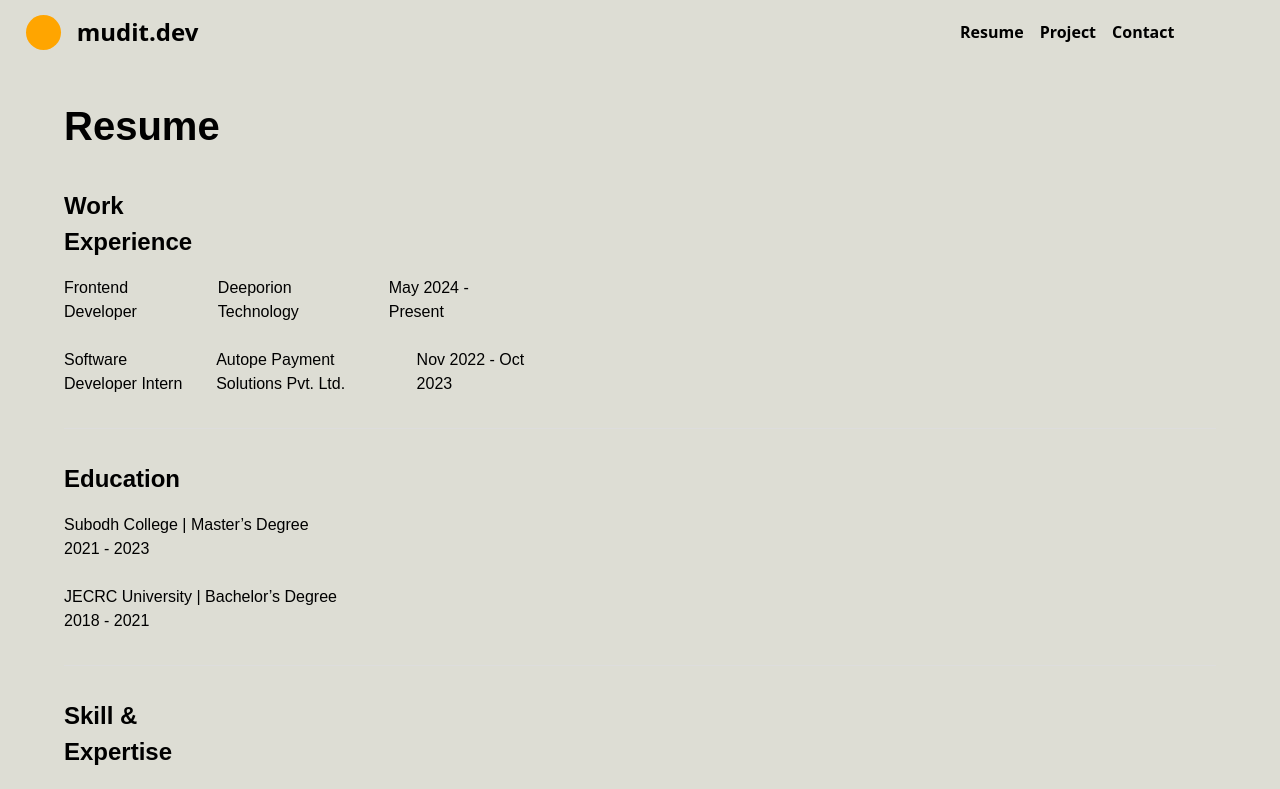
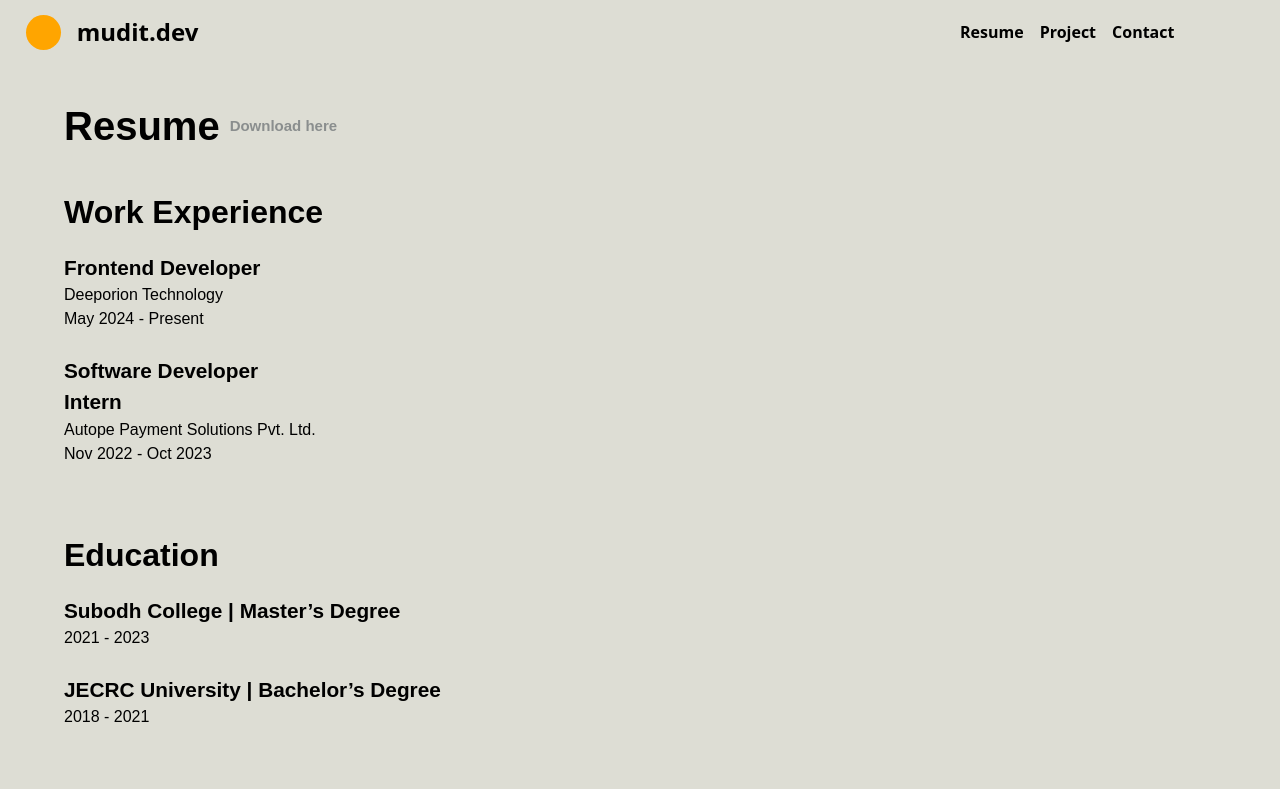
Before and after one commit to muditmathurr/my-portfolio, a React (Vite) app: page /resume in a window 1280 px wide. Shown: the top 789 px of the page. Built offline with nearby package versions, Linux system fonts and the light colour scheme.

Commit message:
changes in resume section

```diff
--- a/src/Components/Resume.jsx
+++ b/src/Components/Resume.jsx
@@ -13,15 +13,19 @@ const Resume = () => {
     };
 
     const headerStyle = {
+        display: 'flex',
         fontSize: "2.5rem",
         fontWeight: "bold",
         marginBottom: "2rem",
         textAlign: "left",
     };
-
+    const downloadResume = {
+        fontSize: "15px",
+        marginLeft: "10px",
+        color: "#8a8e8e"
+    }
     const subsectionHeaderStyle = {
-        width: "5rem",
-        fontSize: "1.5rem",
+        fontSize: "2rem",
         fontWeight: "bold",
         marginBottom: "1rem",
     };
@@ -33,11 +37,11 @@ const Resume = () => {
     };
 
     const detailsStyle = {
-        display: "flex",
-        justifyContent: "start",
+        // display: "flex",
+        // justifyContent: "start",
         // border: "2px solid black",
         flex: "0 0 40%",
-        gap: "1rem"
+        gap: "1rem",
     };
 
     const descriptionStyle = {
@@ -49,7 +53,7 @@ const Resume = () => {
     const dividerStyle = {
         width: "100%",
         height: "1px",
-        backgroundColor: "#ddd",
+        backgroundColor: "#green",
         margin: "2rem 0",
     };
 
@@ -58,8 +62,15 @@ const Resume = () => {
             <Navbar />
             <div style={{ padding: "3rem 0", }}>
                 <div style={sectionStyle}>
-                    <div style={headerStyle}>Resume</div>
 
+
+                    <div style={headerStyle}>Resume <button style={downloadResume}>
+                        <a
+                        href="/Resume.pdf"
+                        download="MyResume.pdf"
+                    >
+                        Download here
+                    </a></button></div>
                     <div>
                         <div style={subsectionHeaderStyle}>Work Experience</div>
 
@@ -68,7 +79,7 @@ const Resume = () => {
 
                             </div>
                             <div style={detailsStyle}>
-                                <h4>Frontend Developer</h4>
+                                <h4 style={{fontWeight: "bold", fontSize: "1.3rem",  width: "15rem"}}>Frontend Developer</h4>
                                 <p>
                                     Deeporion Technology
                                 </p>
@@ -80,7 +91,7 @@ const Resume = () => {
 
                             </div>
                             <div style={detailsStyle}>
-                                <h4>Software Developer Intern</h4>
+                                <h4 style={{fontWeight: "bold", fontSize: "1.3rem",width:"15rem"}}>Software Developer Intern</h4>
                                 <p>
                                     Autope Payment Solutions Pvt. Ltd.
                                 </p>
@@ -91,12 +102,11 @@ const Resume = () => {
 
                     <div style={dividerStyle}></div>
 
-                    {/* Education Section */}
                     <div>
                         <div style={subsectionHeaderStyle}>Education</div>
                         <div style={itemContainerStyle}>
                             <div>
-                                <h4>Subodh College | Master’s Degree</h4>
+                                <h4 style={{fontWeight: "bold", fontSize: "1.3rem", width:"22rem"}}>Subodh College | Master’s Degree</h4>
                                 <p>2021 - 2023</p>
                             </div>
                             <div style={detailsStyle}>
@@ -108,7 +118,7 @@ const Resume = () => {
                         </div>
                         <div style={itemContainerStyle}>
                             <div>
-                                <h4>JECRC University | Bachelor’s Degree</h4>
+                                <h4 style={{fontWeight: "bold", fontSize: "1.3rem", width:"25rem"}}>JECRC University | Bachelor’s Degree</h4>
                                 <p>2018 - 2021</p>
                             </div>
                             <div style={detailsStyle}>
@@ -192,6 +202,7 @@ const Resume = () => {
                     </div>
                 </div>
             </div>
+            <div style={{width: "100%", height: "1px", border: "1px solid black"}}></div>
             <Footer />
         </>
     );
```
Also changed, not shown: 2 other files (tests, documents, lock files or other folders).
